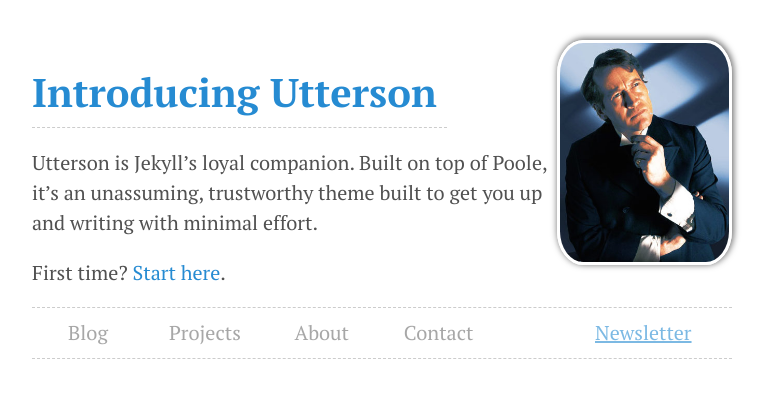
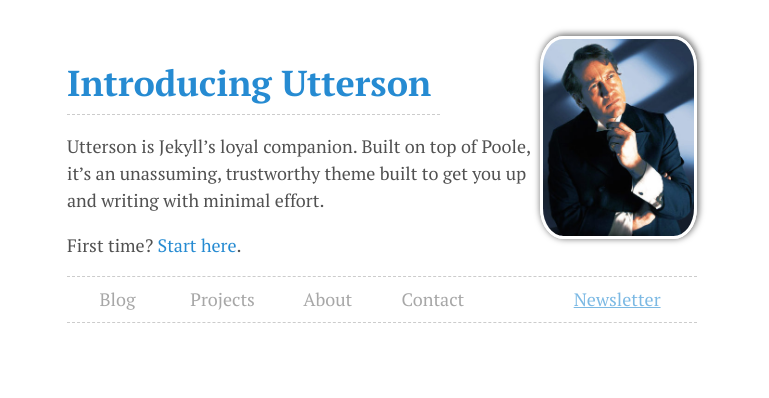
Before and after one commit to pakallis/pakallis.github.io, a Jekyll site: the page built from index.html, in a window 1280 px wide. Shown: the top 398 px of the page, without its empty margins (258-1027 px from the left). Built offline with Jekyll 4.4.1, drawn with Linux system fonts in a browser that asks for light colours.

Commit message:
changed responsive font sizes

```diff
--- a/_sass/_variables.scss
+++ b/_sass/_variables.scss
@@ -15,7 +15,7 @@
 
 // fonts
 $root-font-size: 16px;
-$large-font-size: 20px;
+$large-font-size: 18px;
 $root-line-height: 1.5;
 
 $root-font-family: 'PT Serif', serif;
--- a/_sass/core/_base.scss
+++ b/_sass/core/_base.scss
@@ -20,7 +20,8 @@
   line-height: $root-line-height;
 
   @include bp-large {
-    font-size: $large-font-size;
+    color: blue;
+    font-size: $large-font-size !important;
   }
 }
 
```
